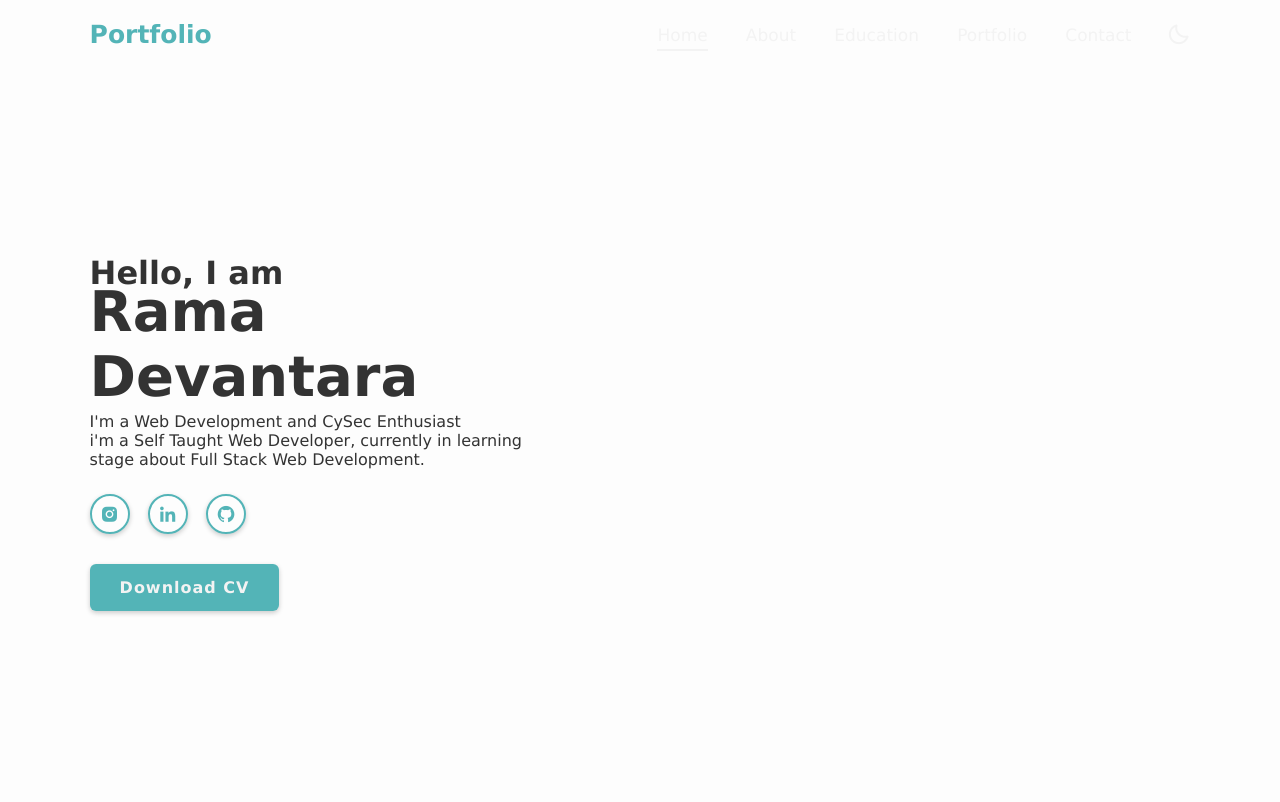
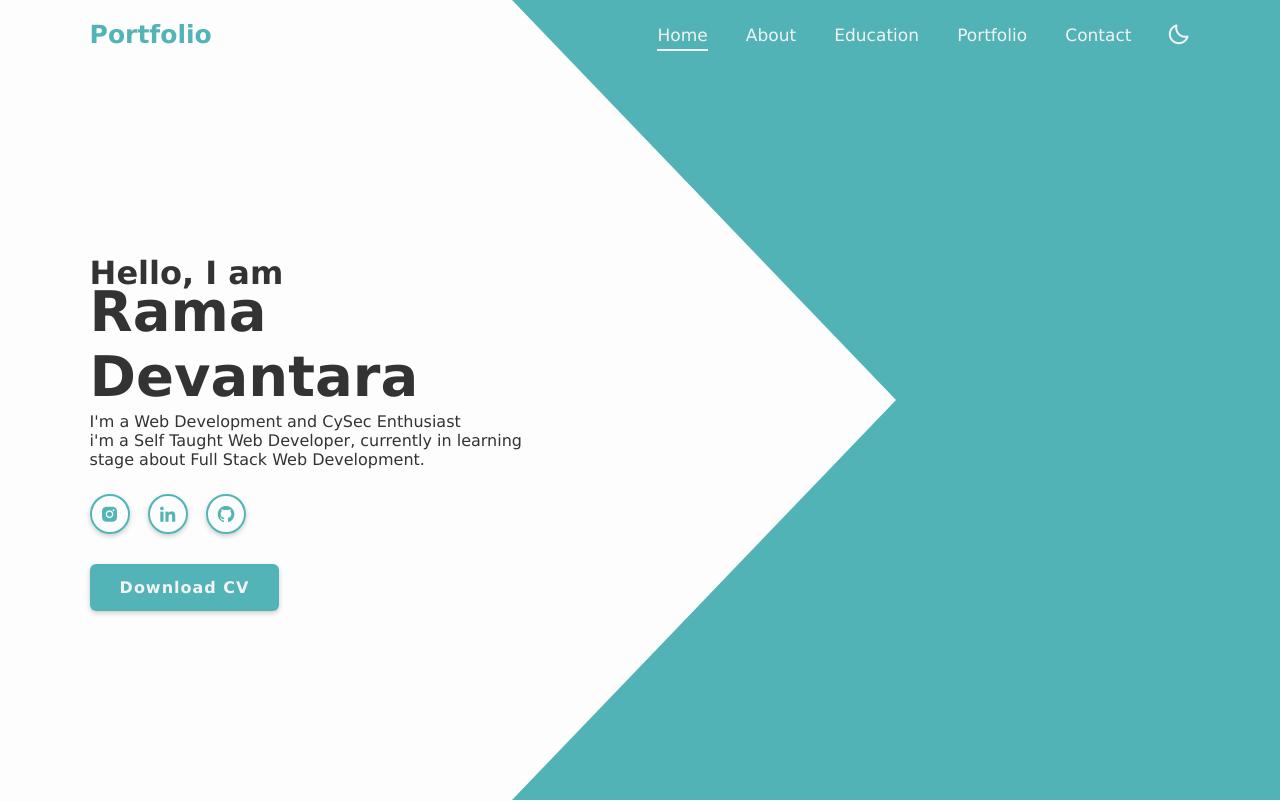
Before and after one commit to RuneSong-ctrl/My-portofolio, a plain HTML site: page index.html in a window 1280 px wide. Shown: the top 802 px of the page. Drawn offline with nearby package versions, Linux system fonts and the light colour scheme.

Commit message:
Update index.html

```diff
--- a/index.html
+++ b/index.html
@@ -74,6 +74,9 @@
         </div>
 
         <a href="https://drive.google.com/drive/folders/1xBg8q8ClvW1o6Q_Q3MXKyMv3HvTOj5VF?usp=drive_link" class="btn" target="_blank" rel="noopener noreferrer">Download CV</a>
+      </div>
+      <div class="profession-container">
+        <div class="overlay"></div>
       </div>
     </section>
 
```
